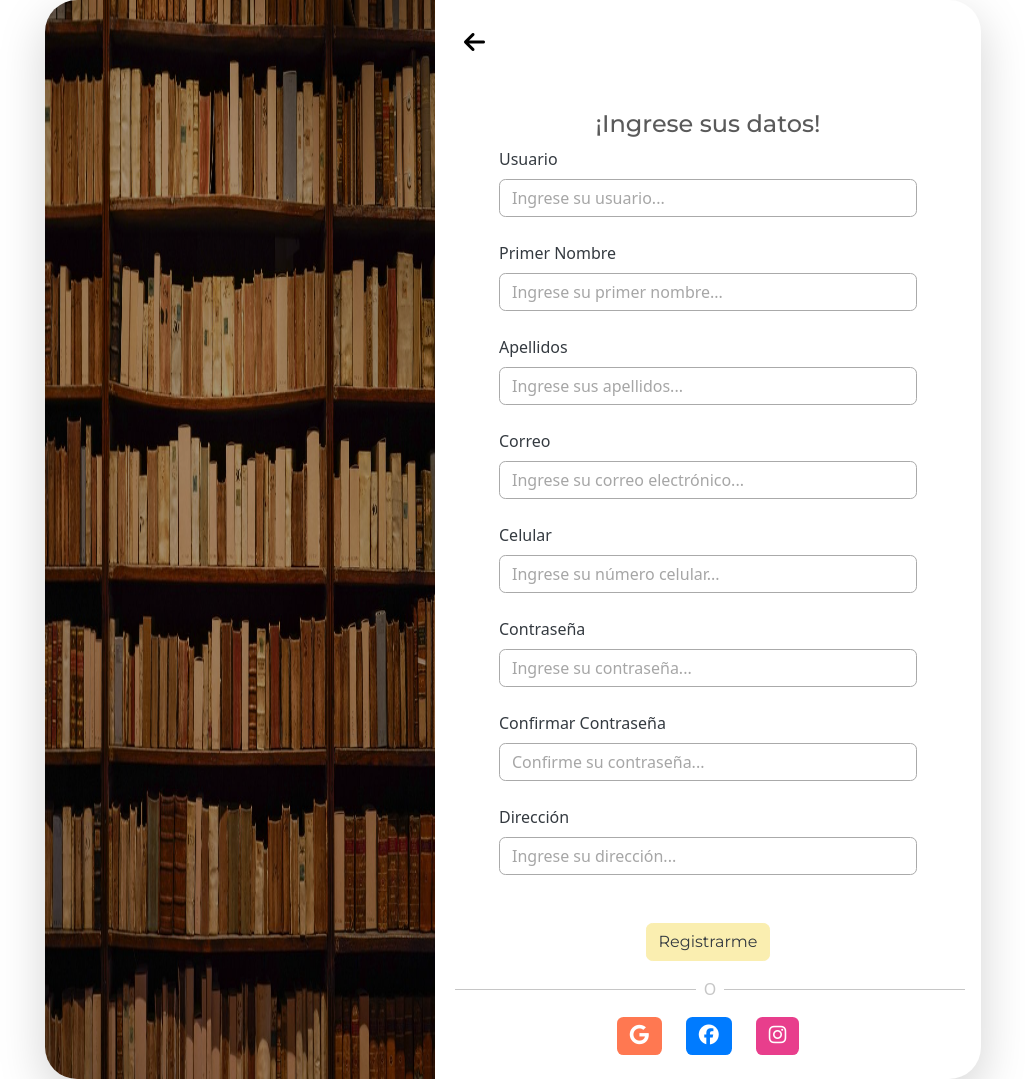
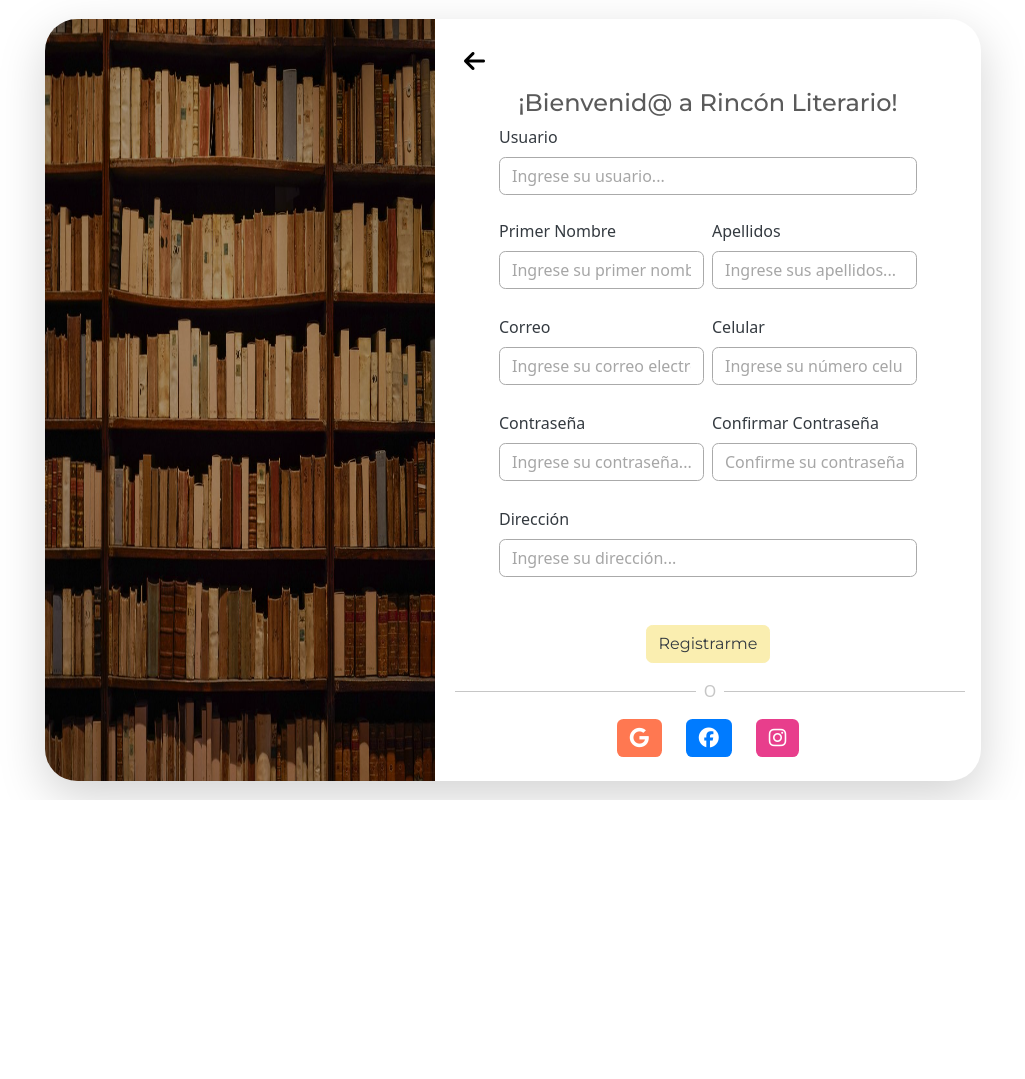
Before and after one commit to Pestyzz/Libros_web, a Django app: template login_app/templates/register.html in a window 1280 px wide. Shown: the whole page, without its empty margins (127-1152 px from the left). After the commit the page ends 800 px from the top, so only its background shows below. Run offline with Django 5.2, Linux system fonts and the light colour scheme; the template is opened without the code that fills it, so the values that code supplies are empty; some libraries are stand-ins or nearby versions.

Commit message:
implement: login form + register form

```diff
--- a/home_app/templates/layouts/base.html
+++ b/home_app/templates/layouts/base.html
@@ -16,7 +16,7 @@
   <nav class="navbar navbar-expand-lg navbar-light bg-primary fixed-top">
     <div class="container-xxl">
       <h4 class="m-0 ">
-        <a class="navbar-brand" href="index.html">Rincón Literario</a>
+        <a class="navbar-brand" href="{% url "home" %}">Rincón Literario</a>
       </h1>
       <button class="navbar-toggler" type="button" data-bs-toggle="collapse" data-bs-target="#navbarSupportedContent" aria-controls="navbarSupportedContent" aria-expanded="false" aria-label="Toggle navigation">
         <span class="navbar-toggler-icon"></span>
@@ -41,7 +41,7 @@
             <input class="form-control me-md-2" type="search" placeholder="Buscar Libro" aria-label="Buscar Libro">
           </form>
           <li class="nav-item">
-            <a class="nav-link active" href="login.html">
+            <a class="nav-link active" href="{% url "login" %}">
             <i class="fas fa-user fa-x2 me-1"></i>
             Iniciar Sesión
             </a>
--- a/libros_web/urls.py
+++ b/libros_web/urls.py
@@ -4,5 +4,6 @@ from django.urls import path, include
 urlpatterns = [
     path('admin/', admin.site.urls),
     path('', include('home_app.urls')),
+    path('login/', include('login_app.urls')),
     path('dashboard/', include('dashboard_app.urls'))
 ]
--- a/home_app/static/js/formValidations.js
+++ b/login_app/static/js/formValidations.js
@@ -79,7 +79,7 @@ document.addEventListener("DOMContentLoaded", () => {
         const lastNamesArray = value.trim().split(" ");
 
         if (lastNamesArray.length !== 2) {
-            showError(lastNames, "Debe ingresar uno o ambos apellidos")
+            showError(lastNames, "Debe ingresar ambos apellidos")
             return false;
         }
 
@@ -148,8 +148,8 @@ document.addEventListener("DOMContentLoaded", () => {
         } else if (value.length === 0) {
             showError(psw, "Debe ingresar una contraseña.")
             return false;
-        } else if (value.length > 0 && value.length < 12) {
-            showError(psw, "La contraseña debe contener al menos 12 caracteres.");
+        } else if (value.length > 0 && value.length < 8) {
+            showError(psw, "Debe contener al menos 8 caracteres.");
             return false;
         } else {
             clearError(psw);
--- a/home_app/static/scss/login.scss
+++ b/login_app/static/scss/login.scss
@@ -1,14 +1,14 @@
-@import "../node_modules/bootstrap/dist/variables";
-@import "../node_modules/bootstrap/scss/bootstrap.scss";
-@import "../node_modules/bootstrap/dist/bootswatch";
+@import "../../../node_modules/bootstrap/dist/variables";
+@import "../../../node_modules/bootstrap/scss/bootstrap.scss";
+@import "../../../node_modules/bootstrap/dist/bootswatch";
 
 body {
-    padding-top: 0;
-    height: 100vh;
+    margin-top: auto;
+    height: 100dvh;
 }
 
 .errorMessage {
-    position: absolute;
+    max-height: 1.5em;
     margin-top: 2px;
     font-weight: normal;
     color: $danger;
--- /dev/null
+++ b/login_app/templates/layouts/baseLogin.html
@@ -0,0 +1,35 @@
+{% load static %}
+
+<!DOCTYPE html>
+<html lang="es">
+<head>
+  <meta charset="UTF-8">
+  <meta name="viewport" content="width=device-width, initial-scale=1.0">
+  <title>Rincón Literario</title>
+  <link rel="stylesheet" href="{% static "/scss/login.css" %}">
+  <link rel="stylesheet" href="https://cdnjs.cloudflare.com/ajax/libs/font-awesome/6.5.2/css/all.css"/>
+
+  <script src="{% static "/js/bootstrap.min.js" %}"></script>
+  {% block scriptForms %}
+  {% endblock %}
+</head>
+
+<body class="bg-white d-flex justify-content-center align-items-center">
+    <main class="container col-lg-9 col-12">
+      <div class="container bg-white p-0 rounded-5 text-secondary shadow-lg d-flex flex-lg-row flex-md-row flex-column justify-content-center">
+        <div class="col-lg-5 col">
+          <img src="{% static "/public/img/fondo-login.webp" %}" alt="img-login" class="img-fluid login w-100">
+        </div>
+        <div class="col p-3">
+          <div class="mt-2">
+            <a href="{% block backButton %}{% endblock %}" class="btn btn-back btn-brand"><i class="fas fa-arrow-left fa-xl text-black"></i></a>
+          </div>
+          <div>
+            <h4 class="mt-lg-2 mt-1 text-center">¡Bienvenid@ a Rincón Literario!</h2>
+          </div>
+          {% block content %}
+          {% endblock %}
+        <div>
+      <div>
+    <main>
+<body>
--- a/login_app/templates/register.html
+++ b/login_app/templates/register.html
@@ -1,30 +1,13 @@
-<!DOCTYPE html>
-<html lang="es">
-<head>
-  <meta charset="UTF-8">
-  <meta name="viewport" content="width=device-width, initial-scale=1.0">
-  <title>Rincón Literario</title>
-  <link rel="stylesheet" href="scss/login.css">
-  <link href="https://cdnjs.cloudflare.com/ajax/libs/font-awesome/6.5.2/css/all.css" rel="stylesheet"/>
+{% extends "layouts/baseLogin.html" %}
+{% load static %}
+{% block scriptForms %}
+  <script src="{% static "/js/geolocationAPI.js" %}"></script>
+  <script src="{% static "/js/formValidations.js" %}"></script>
+{% endblock  %}
 
-  <script src="js/bootstrap.min.js"></script>
-  <script src="js/formValidations.js"></script>
-  <script src="js/geolocationAPI.js"></script>
-</head>
-
-<body class="bg-white d-flex justify-content-center align-items-center h-100">
-  <main class="container col-lg-9 col-12">
-    <div class="container bg-white p-0 rounded-5 text-secondary shadow-lg d-flex flex-lg-row flex-md-row flex-column justify-content-center">
-      <div class="col-lg-5 col">
-        <img src="img/fondo-login.webp" alt="img-login" class="img-fluid login w-100">
-      </div>
-      <div class="col p-3">
-        <div class="mt-2">
-          <a href="login.html" class="btn btn-back btn-brand"><i class="fas fa-arrow-left fa-xl text-black"></i></a>
-        </div>
-        <div>
-          <h4 class="mt-lg-5 mt-1 text-center">¡Ingrese sus datos!</h2>
-        </div>
+{% block backButton %}{% url "login" %}{% endblock %}
+{% load static %}
+{% block content %}
       <div class="px-lg-5 px-md-4 px-sm-4">
         <form action="login.html" method="post" id="registerForm" novalidate>
           <div class="w-100 mb-4">
@@ -32,35 +15,41 @@
             <input type="text" placeholder="Ingrese su usuario..." id="fUser" class="form-control border-dark-subtle" required>
             <div class="errorMessage"></div>
           </div>
-            <div class="w-100 mb-4">
+          <div class="w-100 mb-4 d-flex gap-2">
+            <div class="w-50">
               <label for="fName" class="form-label text-dark">Primer Nombre</label>
               <input type="text" placeholder="Ingrese su primer nombre..." id="fName" class="form-control border-dark-subtle" required>
               <div class="errorMessage"></div>
             </div>
-            <div class="w-100 mb-4">
+            <div class="w-50">
               <label for="fLnames" class="form-label text-dark">Apellidos</label>
               <input type="text" placeholder="Ingrese sus apellidos..." id="fLnames" class="form-control border-dark-subtle" required>
               <div class="errorMessage"></div>
             </div>
-            <div class="w-100 mb-4">
+          </div>
+          <div class="w-100 mb-4 d-flex gap-2">
+            <div class="w-50">
               <label for="fEmail" class="form-label text-dark">Correo</label>
               <input type="mail" placeholder="Ingrese su correo electrónico..." id="fEmail" class="form-control border-dark-subtle" required>
               <div class="errorMessage"></div>
             </div>
-            <div class="w-100 mb-4">
+            <div class="w-50">
               <label for="fPhone" class="form-label text-dark">Celular</label>
               <input type="text" placeholder="Ingrese su número celular..." id="fPhone" class="form-control border-dark-subtle" required>
               <div class="errorMessage"></div>
             </div>
-            <div class="w-100 mb-4">
+          </div>
+          <div class="w-100 mb-4 d-flex gap-2">
+            <div class="w-50">
               <label for="fPsw" class="form-label text-dark">Contraseña</label>
               <input type="password" placeholder="Ingrese su contraseña..." id="fPsw" class="form-control border-dark-subtle" required>
               <div class="errorMessage"></div>
             </div>
-            <div class="w-100 mb-4">
+            <div class="w-50">
               <label for="fPsw2" class="form-label text-dark">Confirmar Contraseña</label>
               <input type="password" placeholder="Confirme su contraseña..." id="fPsw2" class="form-control border-dark-subtle" required>
               <div class="errorMessage"></div>
+            </div>
           </div>
           <div class="w-100 mb-5">
             <label for="fAddress" class="form-label text-dark">Dirección</label>
@@ -88,7 +77,4 @@
       </div>
     </div>
   </div>
-  </main>
-</body>
-
-</html>
+{% endblock %}
--- /dev/null
+++ b/login_app/urls.py
@@ -0,0 +1,8 @@
+from django.urls import path
+from . import views
+
+urlpatterns = [
+    path('', views.login, name='login'),
+    path('register/', views.register, name='register'),
+    path('recover_account/', views.recover, name='recover')
+]
```
Also changed, not shown: login_app/templates/login.html (+13 -35 lines), login_app/templates/recover.html (+5 -13 lines), login_app/views.py (+9 -0 lines), login_app/static/js/loginDashboard.js (renamed from home_app/static/js/logindashboard.js), login_app/static/js/loginFormValidation.js (renamed from home_app/static/js/loginFormValidation.js), login_app/static/js/recoverValidation.js (renamed from home_app/static/js/recoverValidation.js), login_app/static/public/img/fondo-login.jpg (renamed from home_app/static/public/img/fondo-login.jpg), login_app/static/public/img/fondo-login.webp (renamed from home_app/static/public/img/fondo-login.webp), login_app/static/scss/login.css, 2 other files. Lines whose indentation alone changed are shown as unchanged.
